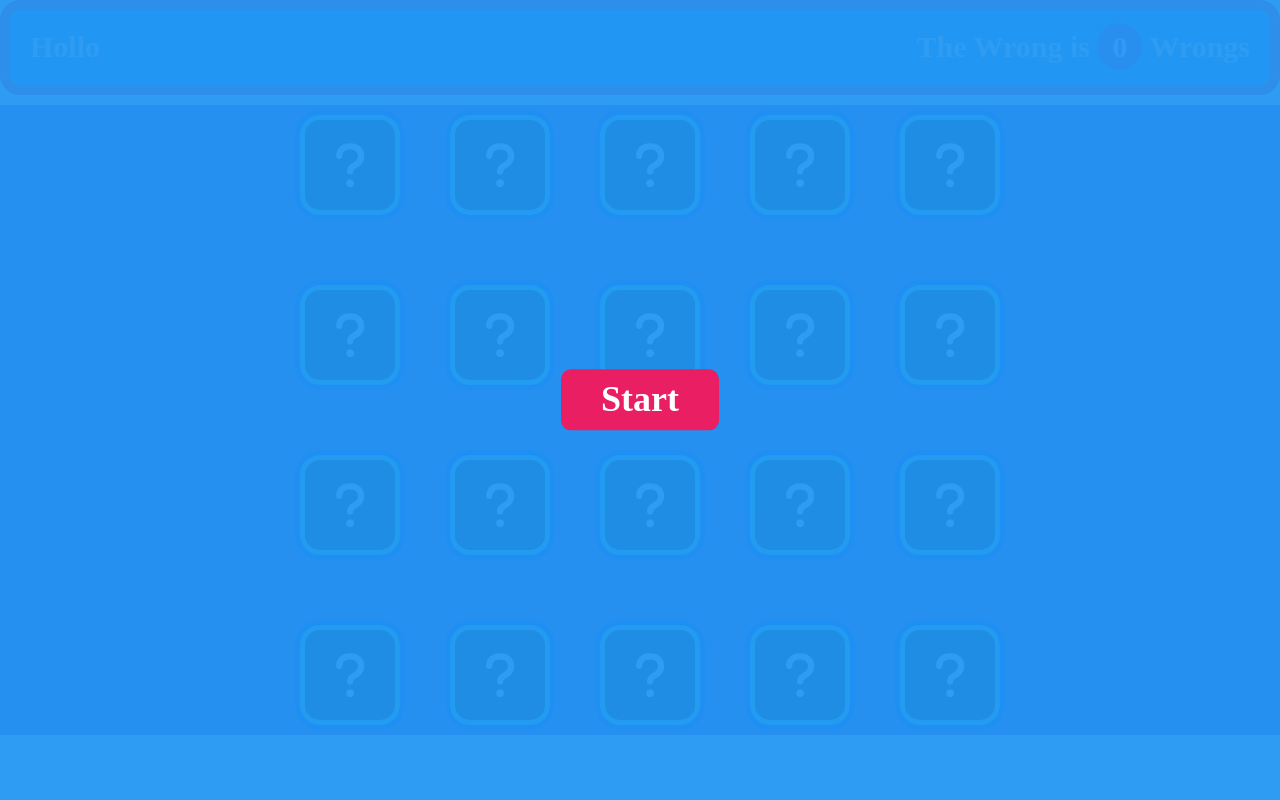
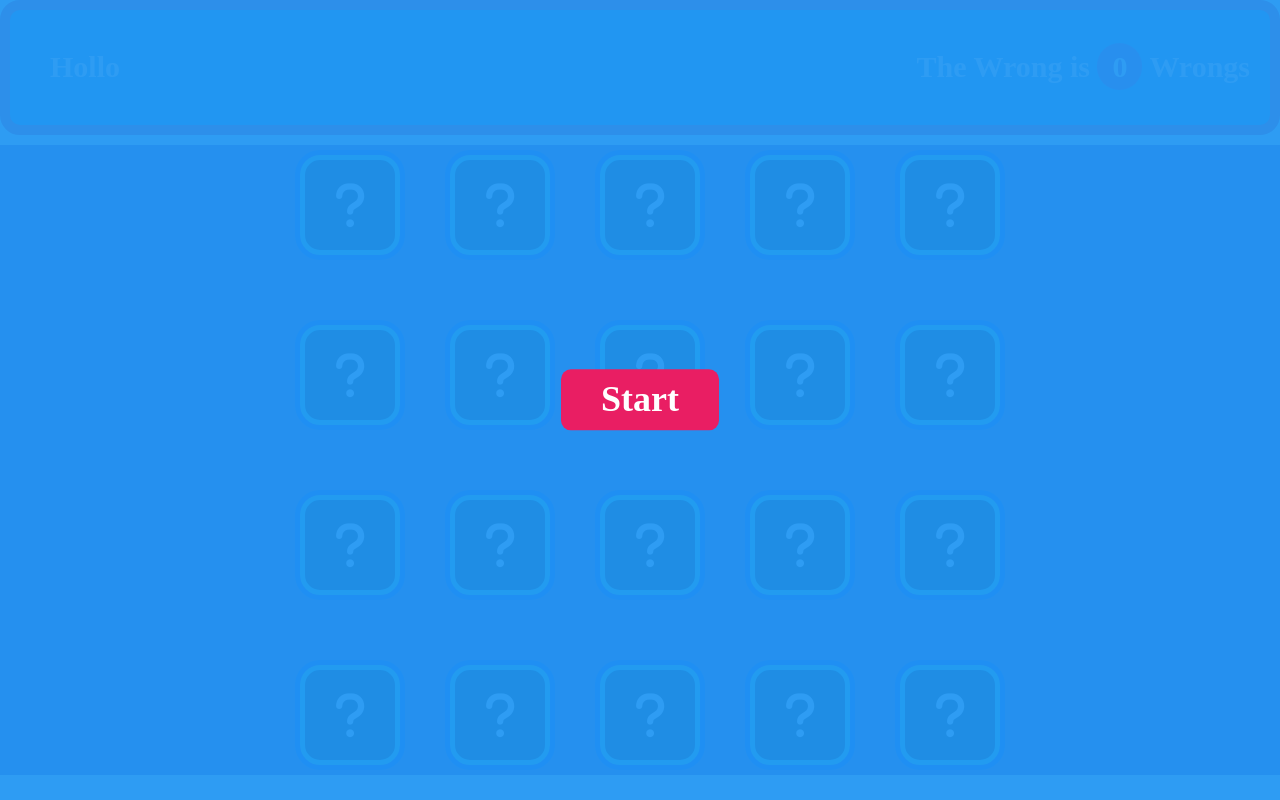
Before and after one commit to mohamed-ha-zem/Memory_Game, a plain HTML site: page index.html in a window 1280 px wide. Drawn offline with Linux system fonts and the light colour scheme.

Commit message:
Edit the css Memory

```diff
--- a/css/memory.css
+++ b/css/memory.css
@@ -39,6 +39,10 @@
     border-radius: 20px;
     margin-bottom: 10px;
     border: 10px solid #E91E63;
+    align-items: center;
+}
+.name{
+    margin: 20px;
 }
 .logo .wrong #numper{
     background-color: #9C27B0;
```
